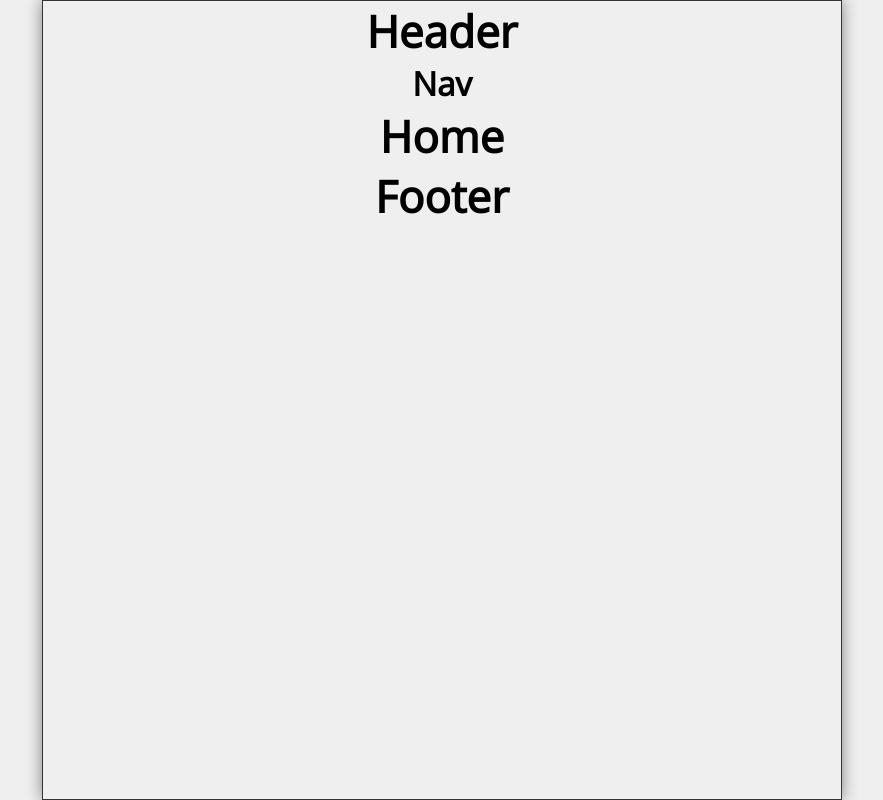
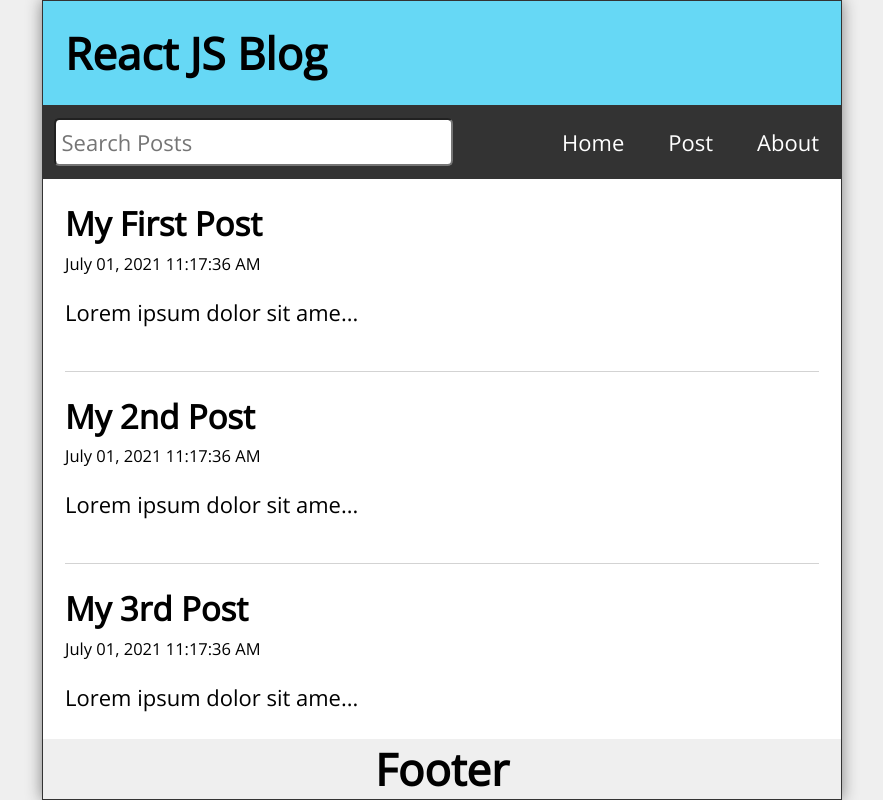
Before and after one commit to ahmetaydar/basic-blog-project-react-router, a React (Create React App) app: page / in a window 1280 px wide. Shown: the whole page, without its empty margins (198-1081 px from the left). Built offline with nearby package versions, Linux system fonts and the light colour scheme.

Commit message:
react-router-dom

```diff
--- a/src/App.js
+++ b/src/App.js
@@ -10,19 +10,50 @@
 import { useState, useEffect } from "react";
 
 function App() {
+  const [posts, setPosts] = useState([
+    {
+      id: 1,
+      title: "My First Post",
+      datetime: "July 01, 2021 11:17:36 AM",
+      body: "Lorem ipsum dolor sit amet consectetur adipisicing elit. Quis consequatur expedita, assumenda similique non optio! Modi nesciunt excepturi corrupti atque blanditiis quo nobis, non optio quae possimus illum exercitationem ipsa!",
+    },
+    {
+      id: 2,
+      title: "My 2nd Post",
+      datetime: "July 01, 2021 11:17:36 AM",
+      body: "Lorem ipsum dolor sit amet consectetur adipisicing elit. Quis consequatur expedita, assumenda similique non optio! Modi nesciunt excepturi corrupti atque blanditiis quo nobis, non optio quae possimus illum exercitationem ipsa!",
+    },
+    {
+      id: 3,
+      title: "My 3rd Post",
+      datetime: "July 01, 2021 11:17:36 AM",
+      body: "Lorem ipsum dolor sit amet consectetur adipisicing elit. Quis consequatur expedita, assumenda similique non optio! Modi nesciunt excepturi corrupti atque blanditiis quo nobis, non optio quae possimus illum exercitationem ipsa!",
+    },
+    {
+      id: 4,
+      title: "My Fourth Post",
+      datetime: "July 01, 2021 11:17:36 AM",
+      body: "Lorem ipsum dolor sit amet consectetur adipisicing elit. Quis consequatur expedita, assumenda similique non optio! Modi nesciunt excepturi corrupti atque blanditiis quo nobis, non optio quae possimus illum exercitationem ipsa!",
+    },
+  ]);
+  const [search, setSearch] = useState("");
+  const [searchResults, setSearchResults] = useState([]);
+
+  const handleDelete = (id) => {};
+
   return (
     <div className="App">
-      <Header />
-      <Nav />
+      <Header title="React JS Blog" />
+      <Nav search={search} setSearch={setSearch} />
       <Switch>
         <Route exact path="/">
-          <Home />
+          <Home posts={posts} />
         </Route>
         <Route exact path="/post">
           <NewPost />
         </Route>
         <Route path="/post/:id">
-          <PostPage />
+          <PostPage posts={posts} handleDelete={handleDelete} />
         </Route>
         <Route path="/about" component={About} />
         <Route path="/*" component={Missing} />
--- /dev/null
+++ b/src/Feed.js
@@ -0,0 +1,13 @@
+import React from "react";
+import Post from "./Post";
+const Feed = ({ posts }) => {
+  return (
+    <>
+      {posts.map((post) => (
+        <Post key={post.id} post={post} />
+      ))}
+    </>
+  );
+};
+
+export default Feed;
--- a/src/Header.js
+++ b/src/Header.js
@@ -1,9 +1,9 @@
 import React from "react";
 
-const Header = () => {
+const Header = ({ title }) => {
   return (
-    <header>
-      <h1>Header</h1>
+    <header className="Header">
+      <h1>{title}</h1>
     </header>
   );
 };
--- a/src/Home.js
+++ b/src/Home.js
@@ -1,9 +1,13 @@
 import React from "react";
-
-const Home = () => {
+import Feed from "./Feed";
+const Home = ({ posts }) => {
   return (
-    <main>
-      <h1>Home</h1>
+    <main className="Home">
+      {posts.length ? (
+        <Feed posts={posts} />
+      ) : (
+        <p style={{ marginTop: "2rem" }}>No posts to display</p>
+      )}
     </main>
   );
 };
--- a/src/Nav.js
+++ b/src/Nav.js
@@ -1,9 +1,29 @@
 import React from "react";
-
-const Nav = () => {
+import { Link } from "react-router-dom";
+const Nav = ({ search, setSearch }) => {
   return (
-    <nav>
-      <h1>Nav</h1>
+    <nav className="Nav">
+      <form className="searchForm" onSubmit={(e) => e.preventDefault()}>
+        <label htmlFor="search">Search Post</label>
+        <input
+          id="search"
+          type="text"
+          placeholder="Search Posts"
+          value={search}
+          onChange={(e) => setSearch(e.target.value)}
+        />
+      </form>
+      <ul>
+        <li>
+          <Link to="/">Home</Link>
+        </li>
+        <li>
+          <Link to="/post">Post</Link>
+        </li>
+        <li>
+          <Link to="/about">About</Link>
+        </li>
+      </ul>
     </nav>
   );
 };
--- /dev/null
+++ b/src/Post.js
@@ -0,0 +1,17 @@
+import React from "react";
+import { Link } from "react-router-dom";
+const Post = ({ post }) => {
+  return (
+    <article className="post">
+      <Link to={`/post/${post.id}`}>
+        <h2>{post.title}</h2>
+        <p className="postDate">{post.datetime}</p>
+      </Link>
+      <p className="postBody">
+        {post.body.length <= 25 ? post.body : `${post.body.slice(0, 25)}...`}
+      </p>
+    </article>
+  );
+};
+
+export default Post;
--- a/src/PostPage.js
+++ b/src/PostPage.js
@@ -1,9 +1,30 @@
 import React from "react";
+import { useParams, Link } from "react-router-dom";
 
-const PostPage = () => {
+const PostPage = ({ posts, handleDelete }) => {
+  const { id } = useParams();
+  const post = posts.find((post) => post.id.toString() === id);
   return (
-    <main>
-      <h1>PostPage</h1>
+    <main className="PostPage">
+      <article className="post">
+        {post && (
+          <>
+            <h2>{post.title}</h2>
+            <p className="postDate">{post.datetime}</p>
+            <p className="postBody">{post.body}</p>
+            <button onClick={() => handleDelete(post.id)}>Delete Post</button>
+          </>
+        )}
+        {!post && (
+          <>
+            <h2>Post Not Found</h2>
+            <p>Well, that's disappointing.</p>
+            <p>
+              <Link to="/">Visit Our HomePage</Link>
+            </p>
+          </>
+        )}
+      </article>
     </main>
   );
 };
```
